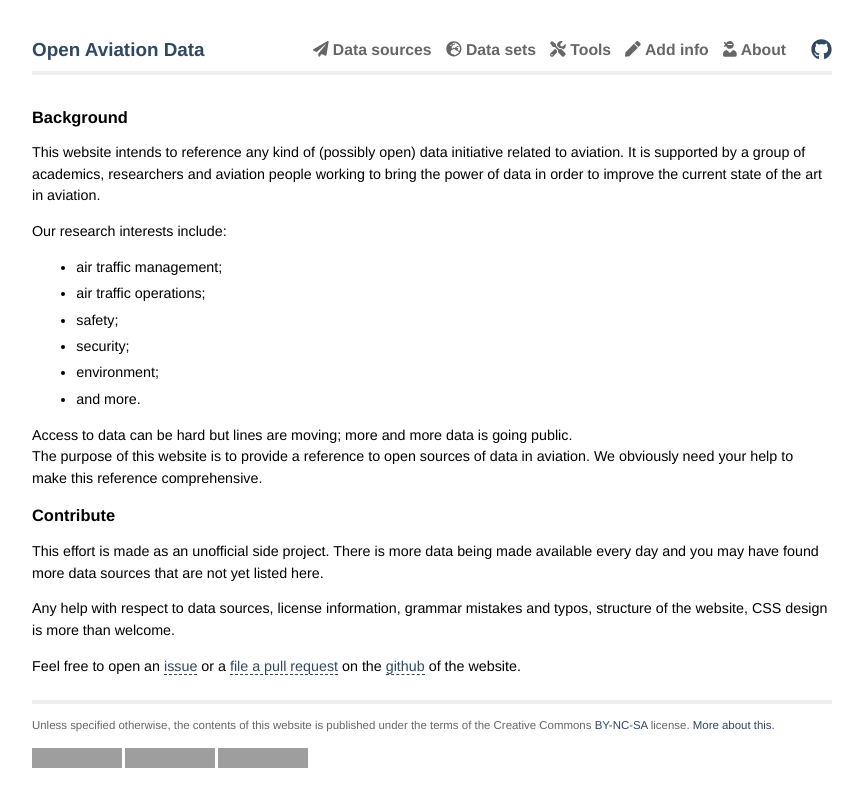
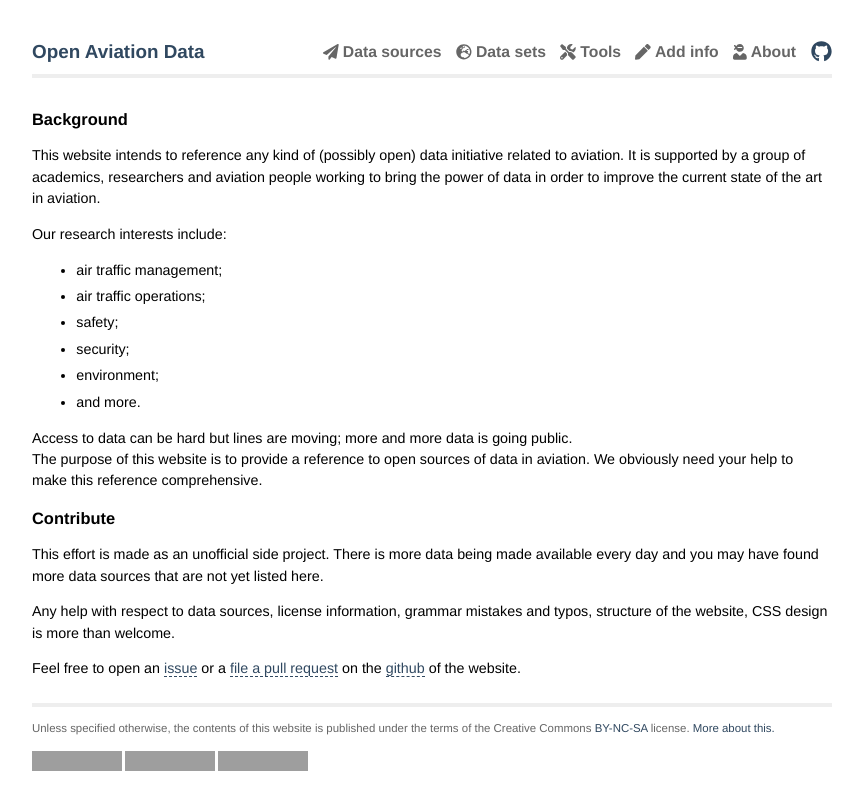
Before and after one commit to open-aviation/atmdata, a Jekyll site: the page built from _pages/index.md, in a window 1280 px wide. Shown: the top 810 px of the page, without its empty margins (208-1071 px from the left). Built offline with Jekyll 4.4.1, drawn with Linux system fonts in a browser that asks for light colours; nearby versions of some CDN libraries; grey boxes are pictures that could not be loaded.

Commit message:
minor style fix

```diff
--- a/_layouts/default.html
+++ b/_layouts/default.html
@@ -31,7 +31,10 @@
 
 <div class="site">
   <div class="nav">
-    <a class="brand" href="/">Open Aviation Data</a>
+    <div class="brand">
+    <a href="/">Open Aviation Data</a>
+    </div>
+
 
     <div class="social">
       <a class="extra" href="https://github.com/atmdata/atmdata.github.io">
--- a/css/screen.css
+++ b/css/screen.css
@@ -100,7 +100,7 @@ ul.posts span {
 .site {
   font-size: 110%;
   width: 800px;
-  margin: 2em auto;
+  margin: 1.5em auto;
   padding: 10px;
   line-height: 1.5em;
 }
@@ -122,8 +122,18 @@ ul.posts span {
   overflow: auto;
 }
 
+.nav div{
+  padding-top: 10px;
+}
+
 .nav .brand{
   font-size: 120%;
+  display: inline-block;
+}
+
+.nav .links {
+  float: right;
+  margin: auto;
 }
 
 .nav .links a:hover {
@@ -141,13 +151,11 @@ ul.posts span {
   color: black;
 }
 
-.nav .links {
-  float: right;
-  margin: auto 20px;
-}
 
 .nav .social {
   float: right;
+  display: inline-block;
+  margin-left: 10px;
 }
 
 .meta {
```
